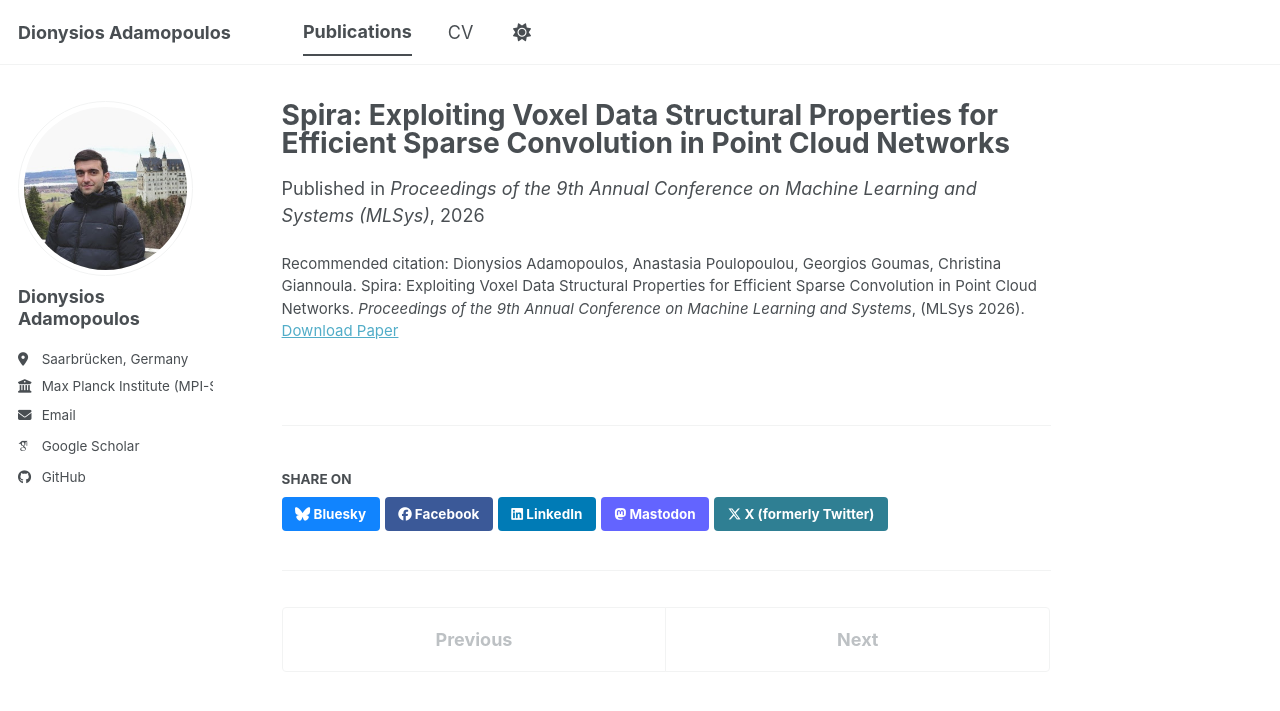
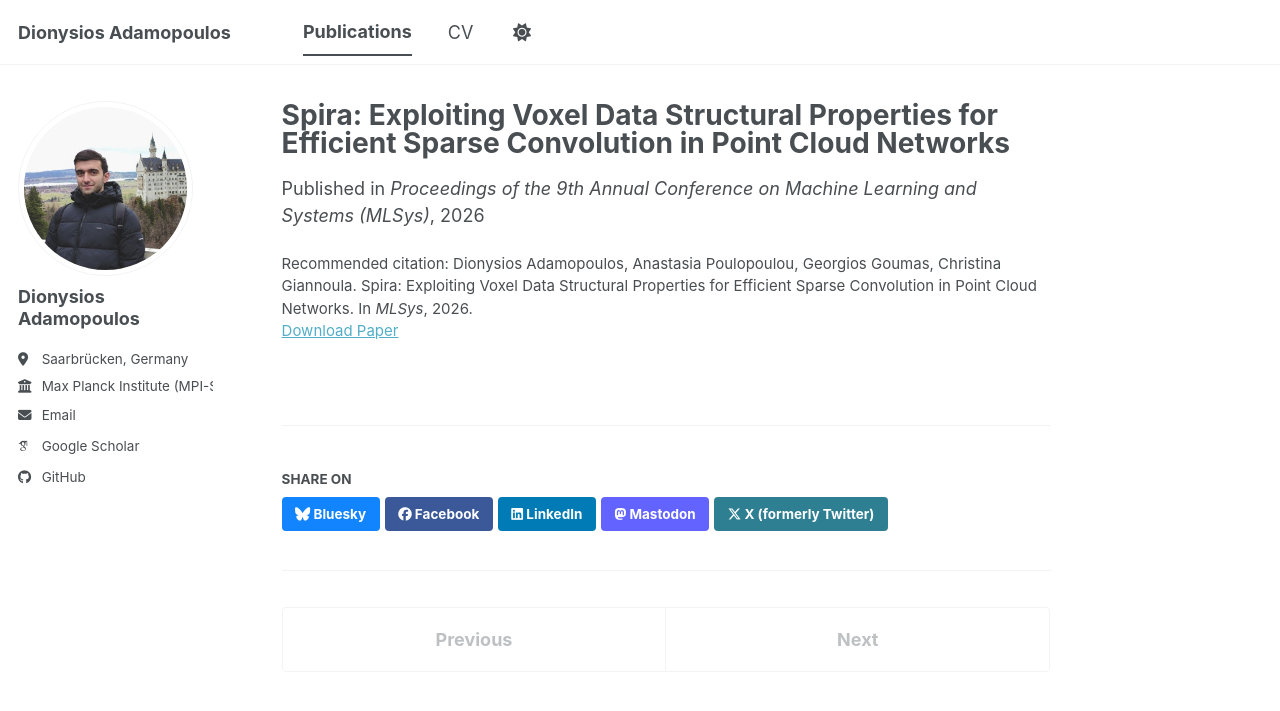
Before and after one commit to dion-adam/dion-adam.github.io, a Jekyll site: the page built from _publications/2026-04-13-Spira-2.md, in a window 1280 px wide. Shown: the top 711 px of the page. Built offline with Jekyll 4.4.1, drawn with Linux system fonts in a browser that asks for light colours; some web fonts are replaced; a script bundle is joined from its source files by our own code; library files that are not in the unit come from our copies.

Commit message:
Update 2026-04-13-Spira-2.md

```diff
--- a/_publications/2026-04-13-Spira-2.md
+++ b/_publications/2026-04-13-Spira-2.md
@@ -5,5 +5,5 @@
 date: 2026-04-13
 venue: 'Proceedings of the 9th Annual Conference on Machine Learning and Systems (MLSys)'
 paperurl: 'https://arxiv.org/abs/2511.20834'
-citation: 'Dionysios Adamopoulos, Anastasia Poulopoulou, Georgios Goumas, Christina Giannoula. Spira: Exploiting Voxel Data Structural Properties for Efficient Sparse Convolution in Point Cloud Networks. <i>Proceedings of the 9th Annual Conference on Machine Learning and Systems</i>, (MLSys 2026).'
+citation: 'Dionysios Adamopoulos, Anastasia Poulopoulou, Georgios Goumas, Christina Giannoula. Spira: Exploiting Voxel Data Structural Properties for Efficient Sparse Convolution in Point Cloud Networks. In <i>MLSys</i>, 2026.'
 ---
```
